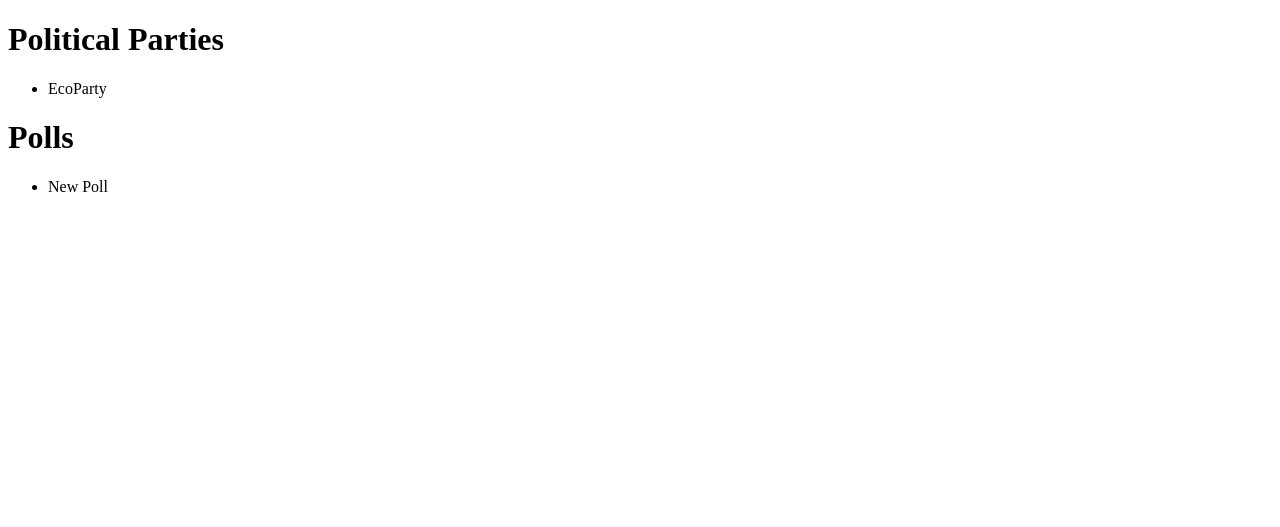
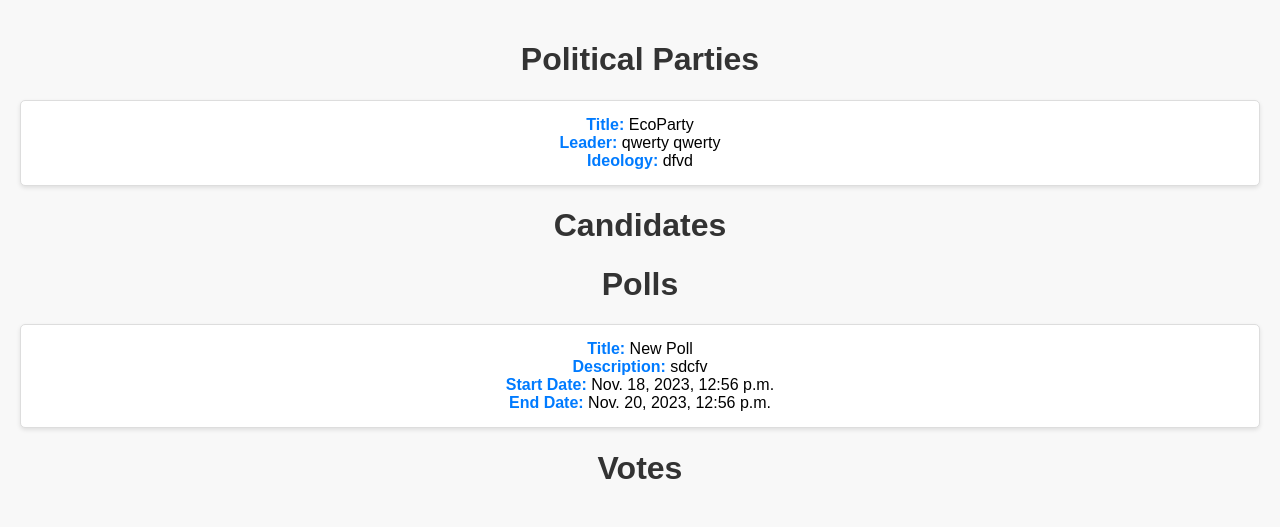
Before and after one commit to Mukhammad-develop/head_polling, a Django app: page / in a window 1280 px wide. Shown: the top 527 px of the page. Run offline with Django 3.2, Linux system fonts and the light colour scheme; data comes from the database, SQL or seed files in the repository.

Commit message:
main.html updated

```diff
--- a/polling_system/templates/main.html
+++ b/polling_system/templates/main.html
@@ -1,6 +1,37 @@
 <!DOCTYPE html>
 <html lang="en">
 <head>
+    <style>        body {
+            font-family: 'Arial', sans-serif;
+            background-color: #f8f8f8;
+            margin: 0;
+            padding: 20px;
+            text-align: center;
+        }
+
+        h1 {
+            color: #333;
+        }
+
+        ul {
+            list-style-type: none;
+            padding: 0;
+            margin: 20px 0;
+        }
+
+        li {
+            background-color: #fff;
+            border: 1px solid #ddd;
+            border-radius: 5px;
+            margin-bottom: 20px;
+            padding: 15px;
+            box-shadow: 0 2px 4px rgba(0, 0, 0, 0.1);
+        }
+
+        strong {
+            color: #007BFF;
+        }
+</style>
     <meta charset="UTF-8">
     <meta name="viewport" content="width=device-width, initial-scale=1.0">
     <title>Index Page</title>
@@ -10,14 +41,49 @@
 <h1>Political Parties</h1>
 <ul>
     {% for party in political_parties %}
-        <li>{{ party.title }}</li>
+        <li>
+            <strong>Title:</strong> {{ party.title }}<br>
+            <strong>Leader:</strong> {{ party.leader.user.first_name }} {{ party.leader.user.family_name }}<br>
+            <strong>Ideology:</strong> {{ party.ideology }}<br>
+            <!-- Add more party details as needed -->
+        </li>
+    {% endfor %}
+</ul>
+
+<h1>Candidates</h1>
+<ul>
+    {% for candidate in candidates %}
+        <li>
+            <strong>Name:</strong> {{ candidate.user.first_name }} {{ candidate.user.family_name }}<br>
+            <strong>Party:</strong> {{ candidate.party.title }}<br>
+            <strong>Biography:</strong> {{ candidate.biography }}<br>
+            <!-- Add more candidate details as needed -->
+        </li>
     {% endfor %}
 </ul>
 
 <h1>Polls</h1>
 <ul>
     {% for poll in polls %}
-        <li>{{ poll.title }}</li>
+        <li>
+            <strong>Title:</strong> {{ poll.title }}<br>
+            <strong>Description:</strong> {{ poll.description }}<br>
+            <strong>Start Date:</strong> {{ poll.start_date }}<br>
+            <strong>End Date:</strong> {{ poll.end_date }}<br>
+            <!-- Add more poll details as needed -->
+        </li>
+    {% endfor %}
+</ul>
+
+<h1>Votes</h1>
+<ul>
+    {% for vote in votes %}
+        <li>
+            <strong>Voter ID:</strong> {{ vote.voter_id }}<br>
+            <strong>Voted Candidate:</strong> {{ vote.voted_candidate_id }}<br>
+            <strong>Poll ID:</strong> {{ vote.poll_id }}<br>
+            <!-- Add more vote details as needed -->
+        </li>
     {% endfor %}
 </ul>
 
```
